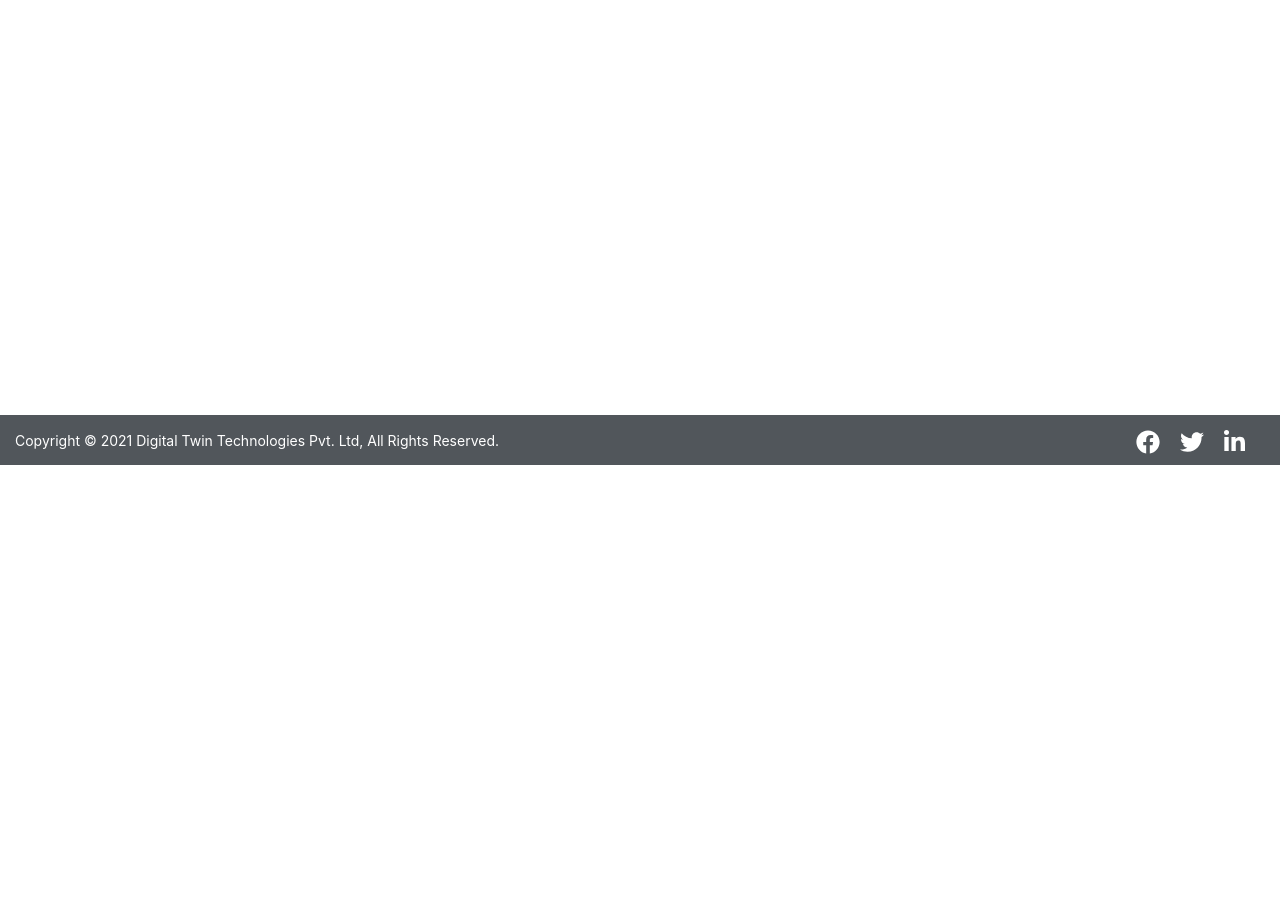
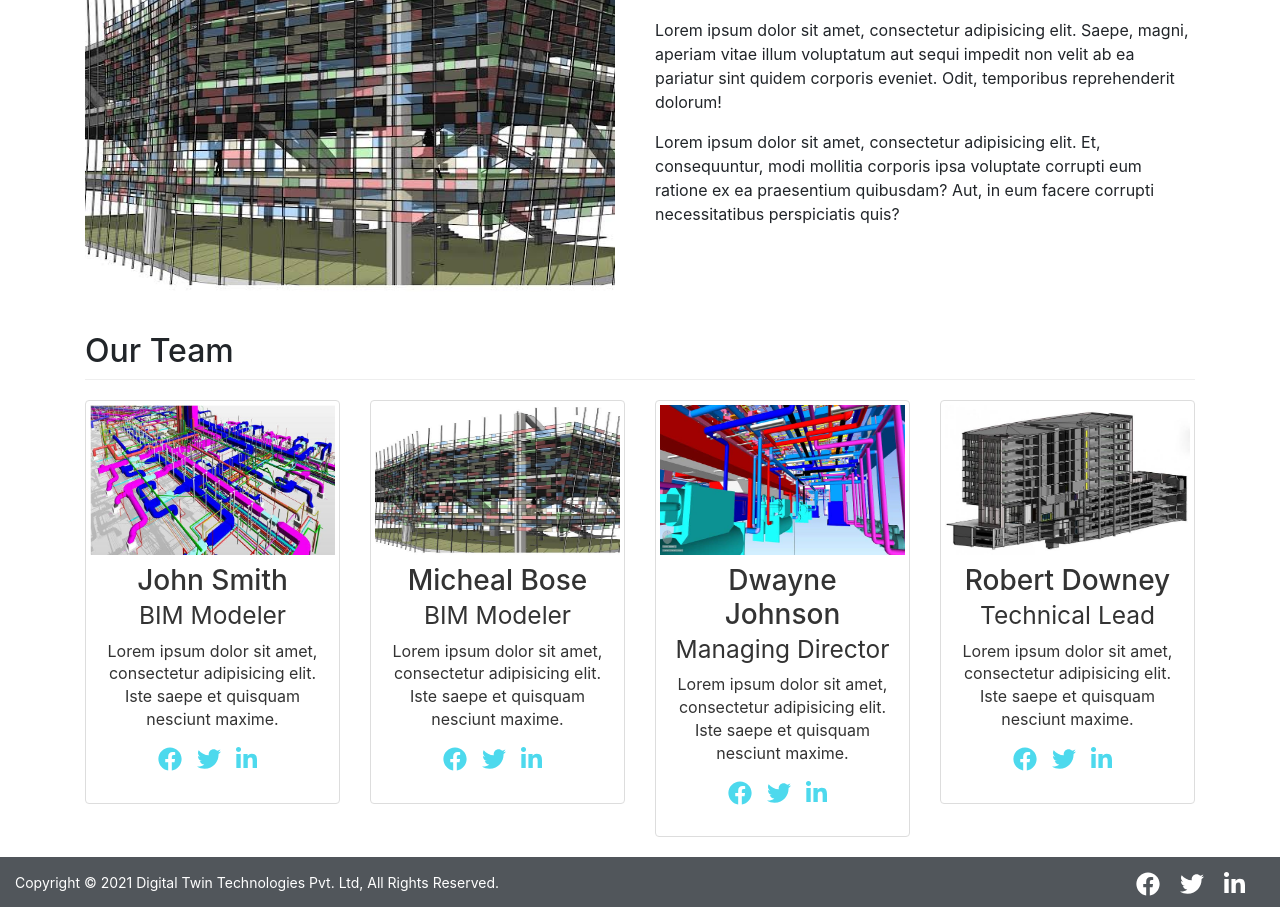
Before and after one commit to thirumalai77/digital_twins, a React (Create React App) app: page /~about in a window 1280 px wide. Shown: the part 240-1149 px from the top of the page. Before the commit the page ends 800 px from the top, so only its background shows below. Built offline with nearby package versions, Linux system fonts and the light colour scheme.

Commit message:
About us changes

```diff
--- a/src/components/About/index.js
+++ b/src/components/About/index.js
@@ -1,7 +1,86 @@
 import React,{useState} from 'react';
+import Container from 'react-bootstrap/Container'
+import Row from 'react-bootstrap/Row'
+import Col from 'react-bootstrap/Col'
+import { FontAwesomeIcon } from '@fortawesome/react-fontawesome';
+import {
+    faLinkedinIn,
+    faGoogle,
+    faFacebook,
+    faTwitter
+  } from '@fortawesome/free-brands-svg-icons';
+import sliderImageOne from '../../assets/images/HomeSlider/Slide_1.jpeg';
+import sliderImageTwo from '../../assets/images/HomeSlider/Slide_2.jpeg';
+import sliderImageThree from '../../assets/images/HomeSlider/Slide_3.jpeg';
+import sliderImageFour from '../../assets/images/HomeSlider/Slide_4.jpeg';
 function About(){
+    const TeamObj = [
+        {
+            profileImage:sliderImageOne,
+            name:'John Smith',
+            desigination: 'BIM Modeler',
+            description:"Lorem ipsum dolor sit amet, consectetur adipisicing elit. Iste saepe et quisquam nesciunt maxime."
+        },
+        {
+            profileImage:sliderImageTwo,
+            name:'Micheal Bose',
+            desigination: 'BIM Modeler',
+            description:"Lorem ipsum dolor sit amet, consectetur adipisicing elit. Iste saepe et quisquam nesciunt maxime."
+        },
+        {
+            profileImage:sliderImageThree,
+            name:'Dwayne Johnson',
+            desigination: 'Managing Director',
+            description:"Lorem ipsum dolor sit amet, consectetur adipisicing elit. Iste saepe et quisquam nesciunt maxime."
+        },
+        {
+            profileImage:sliderImageFour,
+            name:'Robert Downey',
+            desigination: 'Technical Lead',
+            description:"Lorem ipsum dolor sit amet, consectetur adipisicing elit. Iste saepe et quisquam nesciunt maxime."
+        }
+    ];
     return(
-        <p>About us page</p>
+        <Container className="content-div">
+            <Row>
+            <Col className="col-md-6">
+                <img className="img-responsive" src={sliderImageTwo} alt=""/>
+            </Col>
+            <Col className="col-md-6 text-left">
+                <h2>About Digital Twin</h2>
+                <p>Lorem ipsum dolor sit amet, consectetur adipisicing elit. Sed voluptate nihil eum consectetur similique? Consectetur, quod, incidunt, harum nisi dolores delectus reprehenderit voluptatem perferendis dicta dolorem non blanditiis ex fugiat.</p>
+                <p>Lorem ipsum dolor sit amet, consectetur adipisicing elit. Saepe, magni, aperiam vitae illum voluptatum aut sequi impedit non velit ab ea pariatur sint quidem corporis eveniet. Odit, temporibus reprehenderit dolorum!</p>
+                <p>Lorem ipsum dolor sit amet, consectetur adipisicing elit. Et, consequuntur, modi mollitia corporis ipsa voluptate corrupti eum ratione ex ea praesentium quibusdam? Aut, in eum facere corrupti necessitatibus perspiciatis quis?</p>
+            </Col>
+            </Row>
+            <div class="row">
+            <div class="col-lg-12">
+                <h2 class="page-header">Our Team</h2>
+            </div>
+            {TeamObj.map((team)=>{
+                return(
+                    <div class="col-md-3 text-center">
+                        <div class="thumbnail">
+                            <img class="team-profile-img" src={team.profileImage} alt=""/>
+                            <div class="caption">
+                                <h3>{team.name}<br/>
+                                    <small>{team.desigination}</small>
+                                </h3>
+                                <p>{team.description}</p>
+                                <ul class="list-inline">
+                                    <li><FontAwesomeIcon icon={faFacebook} className="team-social-icons" />
+                                    </li>
+                                    <li><FontAwesomeIcon icon={faTwitter} className="team-social-icons" />
+                                    </li>
+                                    <li><FontAwesomeIcon icon={faLinkedinIn} className="team-social-icons" />
+                                    </li>
+                                </ul>
+                            </div>
+                        </div>
+                    </div>
+            )}) }
+        </div>
+        </Container>
     )
 }
 export default About;
--- a/src/components/NavBar.js
+++ b/src/components/NavBar.js
@@ -4,8 +4,8 @@ import {Nav,Navbar} from 'react-bootstrap';
 import appLogo from '../assets/images/appLogo.jpeg';
 function Navigation(){
     return (
-    <Navbar className='bg-template-color nav-bar-style' expand='lg'>
-        <div class="container">
+    <Navbar className='bg-template-color nav-bar-style' fixed="top" expand='lg'>
+        <div className="container">
         <Navbar.Brand className='position-relative logo-container' href="/">
             <img
                 src={appLogo}
--- a/src/index.css
+++ b/src/index.css
@@ -70,7 +70,8 @@ code {
 }
 
 .body-content{
-  height: 580px;
+  min-height: 580px;
+  margin-top:75px;
 }
 
 .footer-content{
@@ -88,7 +89,65 @@ code {
   cursor: pointer;
 }
 
+.team-social-icons{
+  color: #4dd9ed;
+  font-size: 1.5rem;
+  margin-right: 5px;
+  cursor: pointer;
+}
+
 .footer-social-icons:hover{
   color:yellow;
   transition: all 0.5s ease;
 }
+
+.img-responsive{
+ display: block;
+    width: 530px;
+    max-width: 100%;
+    height:54vh
+}
+
+.content-div{
+  margin-top:100px
+}
+
+.page-header {
+    padding-bottom: 9px;
+    margin: 40px 0 20px;
+    border-bottom: 1px solid #eee;
+    text-align:left
+}
+
+.thumbnail {
+    display: block;
+    padding: 4px;
+    margin-bottom: 20px;
+    line-height: 1.42857143;
+    background-color: #fff;
+    border: 1px solid #ddd;
+    border-radius: 4px;
+    transition: border .2s ease-in-out;
+}
+
+.thumbnail .caption {
+    padding: 9px;
+    color: #333;
+}
+
+.list-inline {
+    padding-left: 0;
+    margin-left: -5px;
+    list-style: none;
+}
+
+.list-inline>li {
+    display: inline-block;
+    padding-right: 5px;
+    padding-left: 5px;
+}
+
+.team-profile-img{
+  height:150px;
+  width:100%;
+}
```
